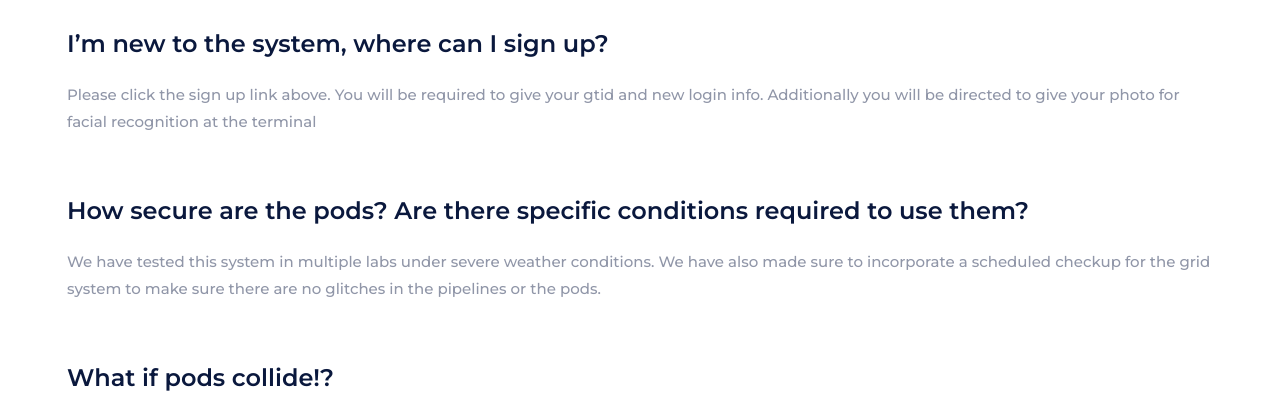
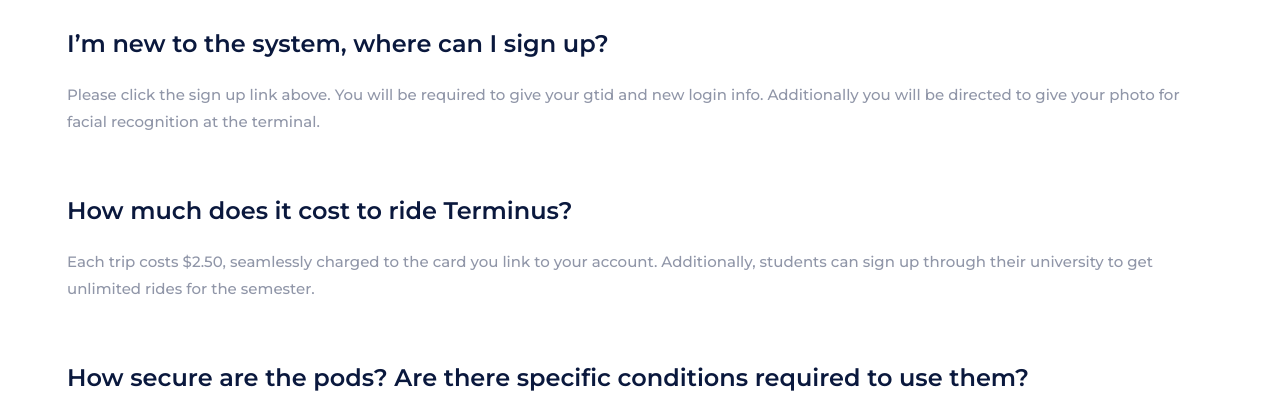
Before and after one commit to shukieshah/NovumWebsite, a plain HTML site: page faq.html in a window 1280 px wide. Shown: the part 345-757 px from the top of the page. Drawn offline with Linux system fonts and the light colour scheme.

Commit message:
Added FAQ for the cost of riding

```diff
--- a/faq.html
+++ b/faq.html
@@ -69,7 +69,14 @@
 					<div class="how-item">
 						<h4>I’m new to the system, where can I sign up?</h4>
 					</div>
-          <p>Please click the sign up link above. You will be required to give your gtid and new login info. Additionally you will be directed to give your photo for facial recognition at the terminal </p>
+          <p>Please click the sign up link above. You will be required to give your gtid and new login info. Additionally you will be directed to give your photo for facial recognition at the terminal. </p>
+				</div>
+				<br/><br/>
+				<div class="row-md-4">
+					<div class="how-item">
+						<h4>How much does it cost to ride Terminus?</h4>
+					</div>
+          <p> Each trip costs $2.50, seamlessly charged to the card you link to your account. Additionally, students can sign up through their university to get unlimited rides for the semester. </p>
 				</div>
 				<br/><br/>
 				<div class="row-md-4">
```
